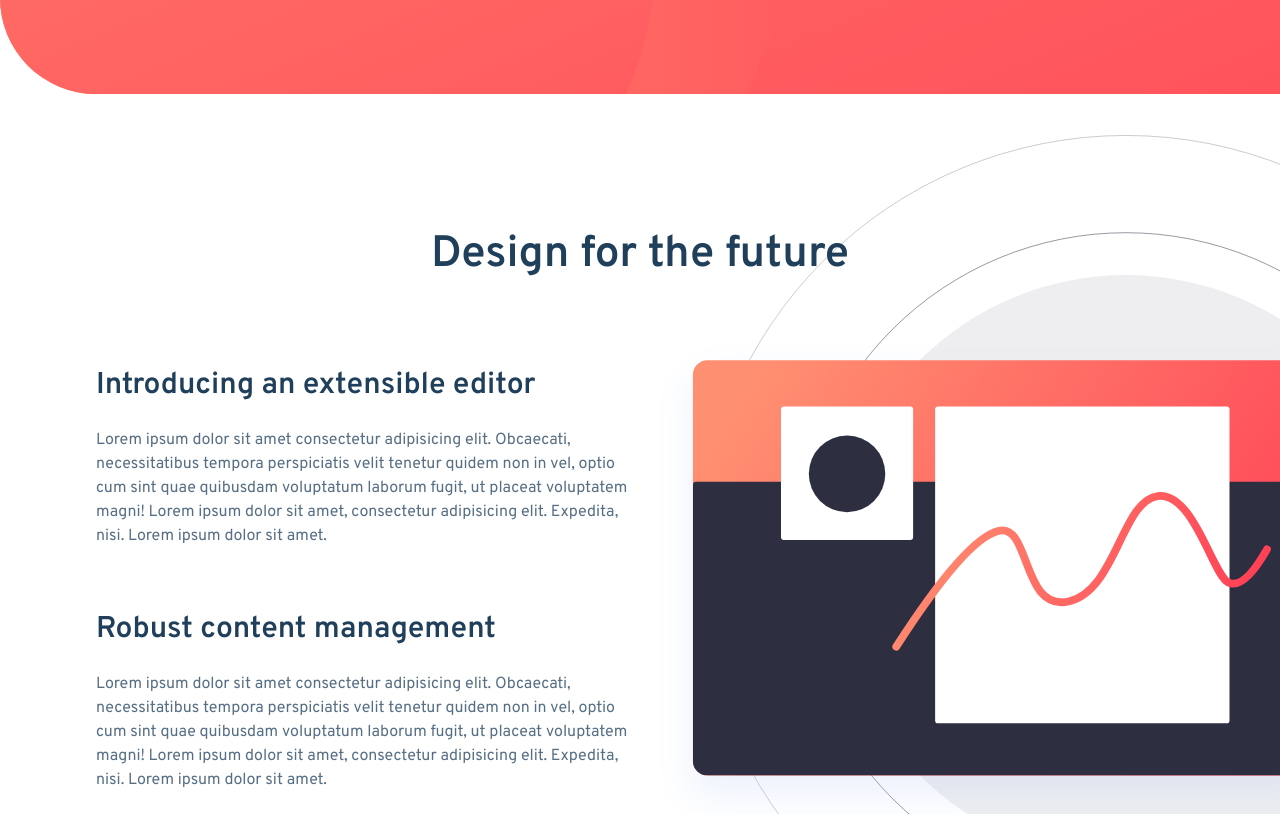
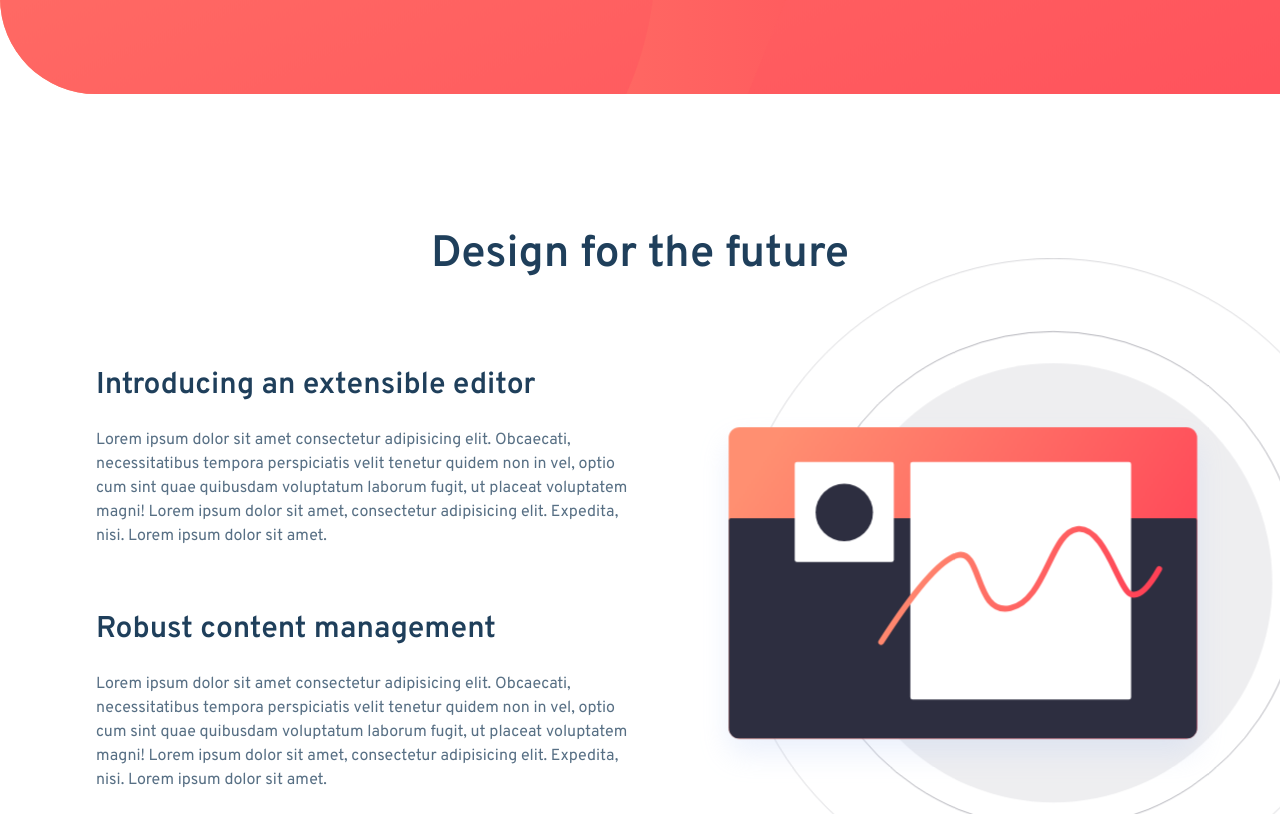
Before and after one commit to dimashilmawan/landing-page-next-13-framer-motion, a Next.js app: page / in a window 1280 px wide. Shown: the part 626-1440 px from the top of the page. Built offline with nearby package versions, Linux system fonts and the light colour scheme.

Commit message:
animate editor scene

```diff
--- a/app/scenes/Editor.jsx
+++ b/app/scenes/Editor.jsx
@@ -1,17 +1,20 @@
+"use client";
 import Container from "@/components/Container";
-import illustrationEditorDesk from "@/images/illustration-editor-desktop.svg";
-import illustrationEditorMobile from "@/images/illustration-editor-mobile.svg";
-import Image from "next/image";
+import { motion, useInView } from "framer-motion";
+import { useRef } from "react";
 
 const Editor = () => {
+  const ref = useRef(null);
+  const isInView = useInView(ref, { amount: 0.4 });
+
   return (
-    <div className="overflow-hidden" id="illustration-desk">
-      <Container className="h-full pb-60 pt-32 lg:pb-52 lg:pt-28 md:py-28  md:pb-40 sm:pb-60 xs:py-20 xs:pb-40">
+    <div ref={ref} className="overflow-hidden" id="illustration-desk">
+      <Container className="h-full pb-60 pt-32 xl:pb-56 xl:pt-28 lg:pb-44 lg:pt-20 md:py-28  md:pb-40 sm:pb-60 xs:py-20 xs:pb-40">
         <h2 className="text-center text-[2.75rem] font-semibold text-[#1f3f5b] lg:text-3xl xs:text-2xl">
           Design for the future
         </h2>
-        <div className="mt-20 flex xl:mt-14 lg:gap-8 sm:flex-col sm:gap-20 xs:mt-8 xs:gap-16">
-          <div className="flex-1 sm:order-2 sm:text-center">
+        <div className="mt-20 flex xl:mt-14 xl:gap-10 lg:gap-16 md:flex-col sm:gap-20 xs:mt-8 xs:gap-16">
+          <div className="flex-1  md:order-2 sm:text-center">
             <h3 className="text-3xl font-semibold text-[#1f3f5b] xl:text-2xl lg:text-xl xs:text-lg">
               Introducing an extensible editor
             </h3>
@@ -35,16 +38,21 @@ const Editor = () => {
               dolor sit amet.
             </p>
           </div>
-          <div className="flex flex-1 items-center justify-center sm:order-1 ">
-            <Image
+          <div className="flex flex-1 items-center justify-center  md:order-1">
+            <motion.img
+              animate={{ opacity: isInView ? 1 : 1, x: isInView ? 125 : 700 }}
+              transition={{ delay: 0.3 }}
+              style={{ scale: 2.25 }}
               alt="illustration editor desktop"
-              src={illustrationEditorDesk}
-              className="h-auto w-[300px] -translate-y-4 translate-x-48 scale-[3] object-cover xl:-translate-y-0 xl:scale-[2.75] lg:scale-[2.5] sm:hidden"
+              src="/images/illustration-editor-desktop.svg"
+              className="h-auto w-[300px] object-cover md:hidden"
             />
-            <Image
+            <motion.img
+              animate={{ opacity: isInView ? 1 : 0, x: isInView ? 0 : 300 }}
+              transition={{ delay: 0 }}
               alt="illustration editor mobile"
-              src={illustrationEditorMobile}
-              className="hidden h-auto w-full sm:block"
+              src="/images/illustration-editor-mobile.svg"
+              className="hidden h-auto w-full md:block"
             />
           </div>
         </div>
```
